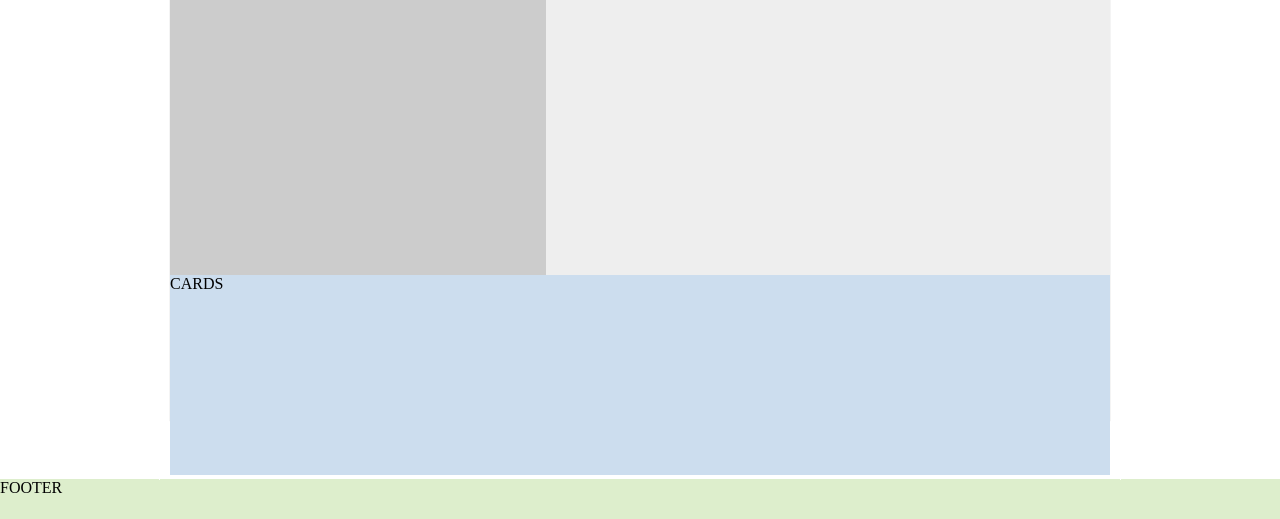
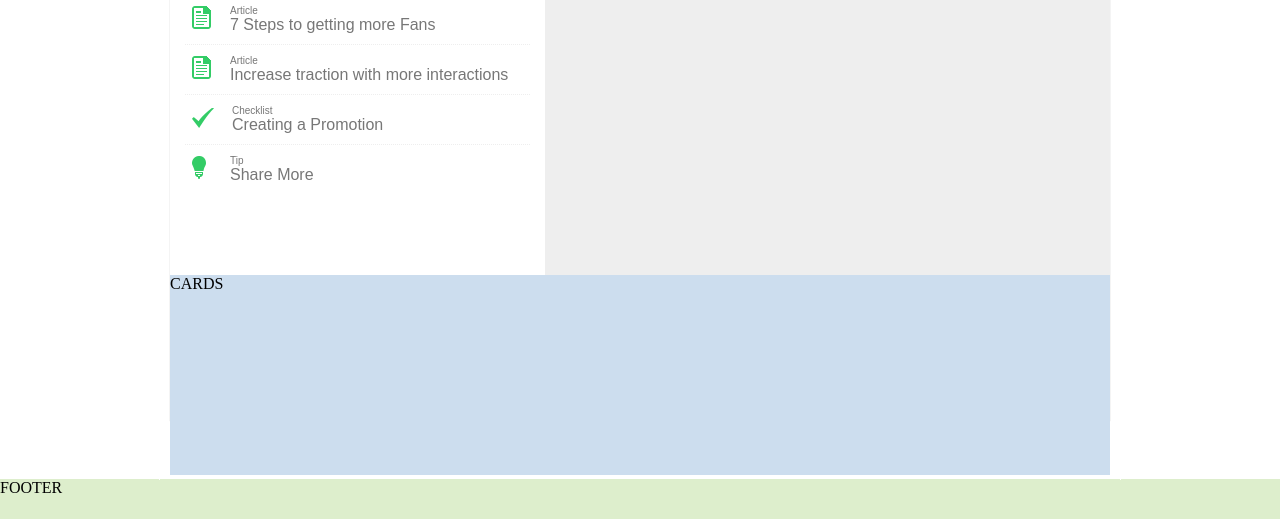
Before and after one commit to amygtownsend/mejo487-project1, a plain HTML site: page index.html in a window 1280 px wide. Shown: the part 666-1185 px from the top of the page. Drawn offline with Linux system fonts and the light colour scheme.

Commit message:
add recommendations section

```diff
--- a/css/style.css
+++ b/css/style.css
@@ -6,11 +6,15 @@
   box-sizing: border-box;
 }
 
-/* FONTS */
+/* GENERAL STYLING */
 
-h1, .announce-text, p, h2, .task-name, .task-number {
+h1, .announce-text, p, h2, .task-name, .task-number, .recommend-category, .recommend-title {
   font-family: 'Myriad Pro', sans-serif;
   font-weight: 400;
+}
+
+.announce, .tasks, .recommend, .analyt {
+  background: #ffffff;
 }
 
 /* CSS GRID and GRID AREAS*/
@@ -184,7 +188,6 @@ h1 {
 
 .announce {
   grid-area: ann;
-  background: #ffffff;
 }
 
 .announce-flex {
@@ -226,7 +229,6 @@ h1 {
 
 .tasks {
   grid-area: tk;
-  background: #ffffff;
   border-top: 1px solid #eeeeee;
   border-right: 1px solid #eeeeee;
   padding: 20px 0;
@@ -268,7 +270,7 @@ h2 {
   text-align: center;
   padding: 2px 0;
   font-size: 18px;
-  margin-right: 15px;
+  margin-right: 10px;
 }
 
 .task-item:hover .task-number{
@@ -315,7 +317,41 @@ h2 {
 
 .recommend {
   grid-area: rc;
-  background: #cccccc;
+  padding: 15px;
+  border-top: 1px solid #eeeeee;
+  border-right: 1px solid #eeeeee;
+}
+
+.recommend h2 {
+  margin: 10px 5px;
+}
+
+.recommend-item {
+  display: flex;
+  align-items: center;
+  padding: 10px 0px;
+}
+
+.recommend-item+.recommend-item {
+  border-top: 1px dotted #eeeeee;
+}
+
+.recommend-icon {
+  min-width: 20px;
+  margin-right: 18px;
+  margin-left: 7px;
+}
+
+.recommend-category, .recommend-title {
+  color: #777777;
+}
+
+.recommend-category {
+  font-size: 10px;
+}
+
+.recommend-title {
+  font-size: 16px;
 }
 
 .analyt {
--- a/index.html
+++ b/index.html
@@ -111,7 +111,43 @@
         </div>
       </div>
       <div class="recommend">
-        RECOMMEND
+        <h2>Recommendations</h2>
+        <div class="recommend-item">
+          <div class="recommend-icon">
+            <img src="img/recommend-icon-article.png">
+          </div>
+          <div class="recommend-details">
+            <div class="recommend-category">Article</div>
+            <div class="recommend-title">7 Steps to getting more Fans</div>
+          </div>
+        </div>
+        <div class="recommend-item">
+          <div class="recommend-icon">
+            <img src="img/recommend-icon-article.png">
+          </div>
+          <div class="recommend-details">
+            <div class="recommend-category">Article</div>
+            <div class="recommend-title">Increase traction with more interactions</div>
+          </div>
+        </div>
+        <div class="recommend-item">
+          <div class="recommend-icon">
+            <img src="img/recommend-icon-check.png">
+          </div>
+          <div class="recommend-details">
+            <div class="recommend-category">Checklist</div>
+            <div class="recommend-title">Creating a Promotion</div>
+          </div>
+        </div>
+        <div class="recommend-item">
+          <div class="recommend-icon">
+            <img src="img/recommend-icon-bulb.png">
+          </div>
+          <div class="recommend-details">
+            <div class="recommend-category">Tip</div>
+            <div class="recommend-title">Share More</div>
+          </div>
+        </div>
       </div>
       <div class="analyt">
         ANALYTICS
```
